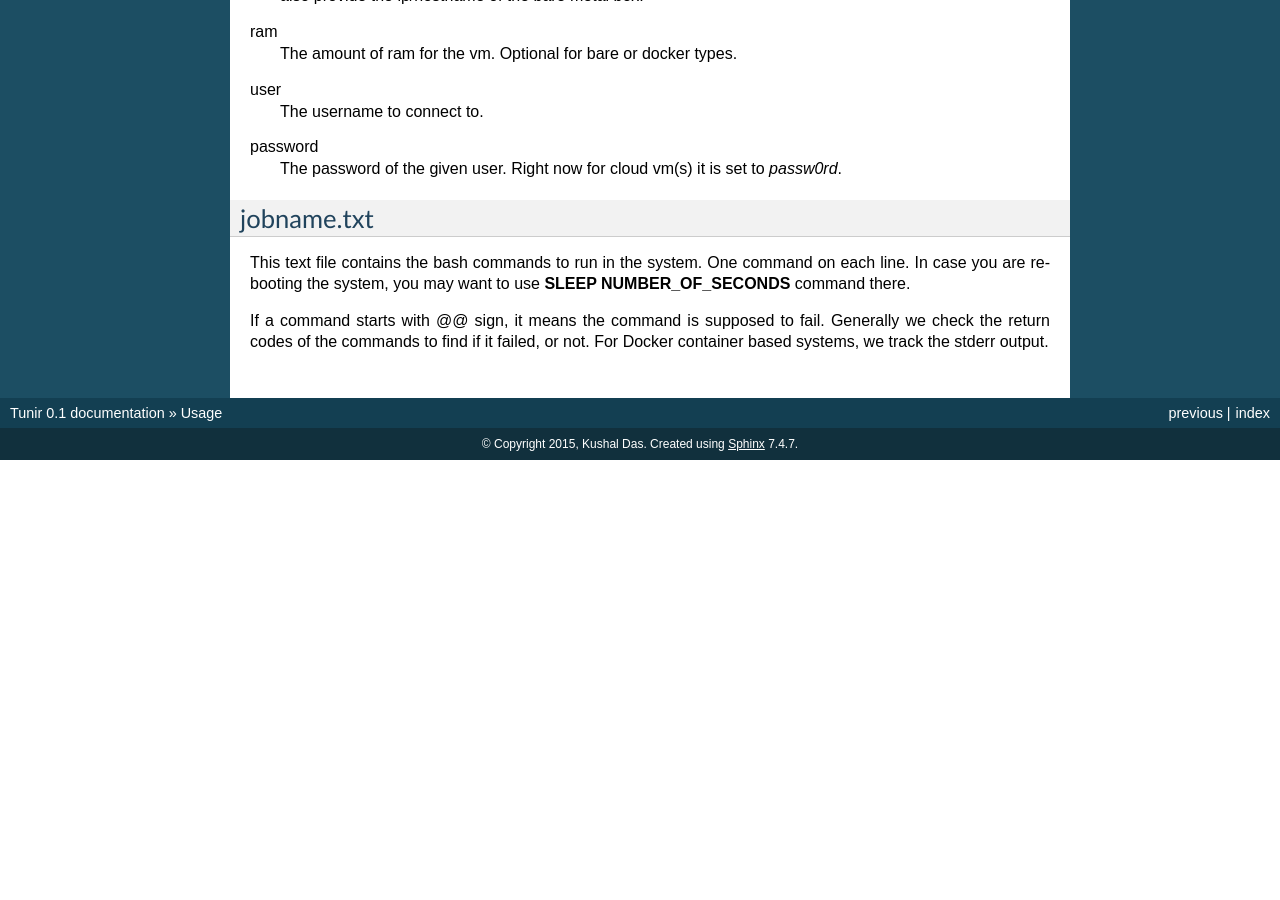
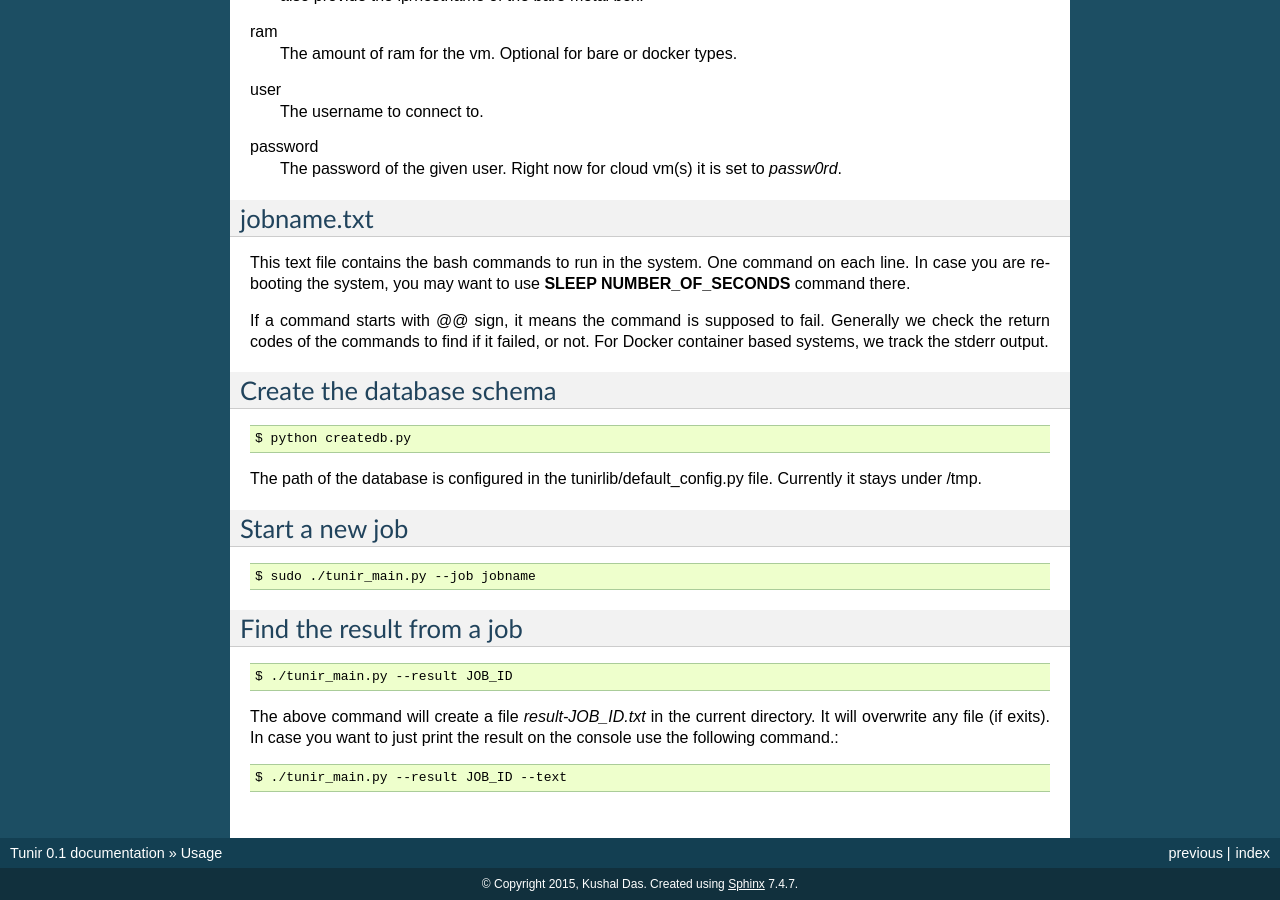
Before and after one commit to kushaldas/tunir, a Sphinx documentation site: the page built from docs/usage.rst, in a window 1280 px wide and 900 px high, scrolled down 735 px. Built offline with Sphinx 7.4.7, drawn with Linux system fonts in a browser that asks for light colours; before the commit the page ends 1195 px from its top, so only the background shows below that; some of the changed text lies outside the part shown.

Commit message:
How to start a job and how to view the results?

```diff
--- a/docs/usage.rst
+++ b/docs/usage.rst
@@ -57,3 +57,33 @@ rebooting the system, you may want to use **SLEEP NUMBER_OF_SECONDS** command th
 
 If a command starts with @@ sign, it means the command is supposed to fail. Generally we check the return codes
 of the commands to find if it failed, or not. For Docker container based systems, we track the stderr output.
+
+
+Create the database schema
+---------------------------
+::
+
+    $ python createdb.py
+
+The path of the database is configured in the tunirlib/default_config.py file. Currently it stays under /tmp.
+
+
+Start a new job
+---------------
+
+::
+
+    $ sudo ./tunir_main.py --job jobname
+
+
+Find the result from a job
+--------------------------
+
+::
+
+    $ ./tunir_main.py --result JOB_ID
+
+The above command will create a file *result-JOB_ID.txt* in the current directory. It will overwrite any file (if exits).
+In case you want to just print the result on the console use the following command.::
+
+    $ ./tunir_main.py --result JOB_ID --text
```
